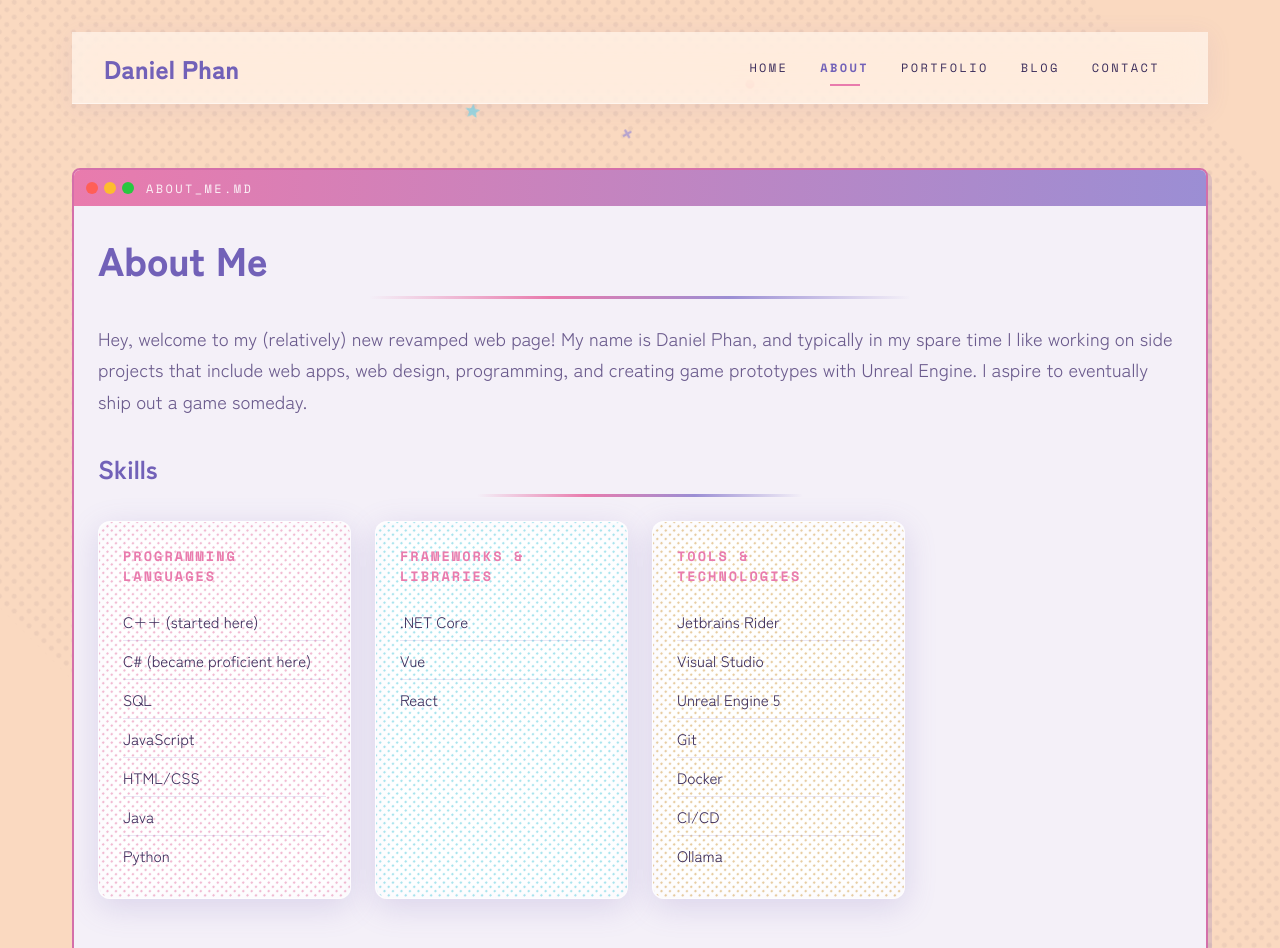
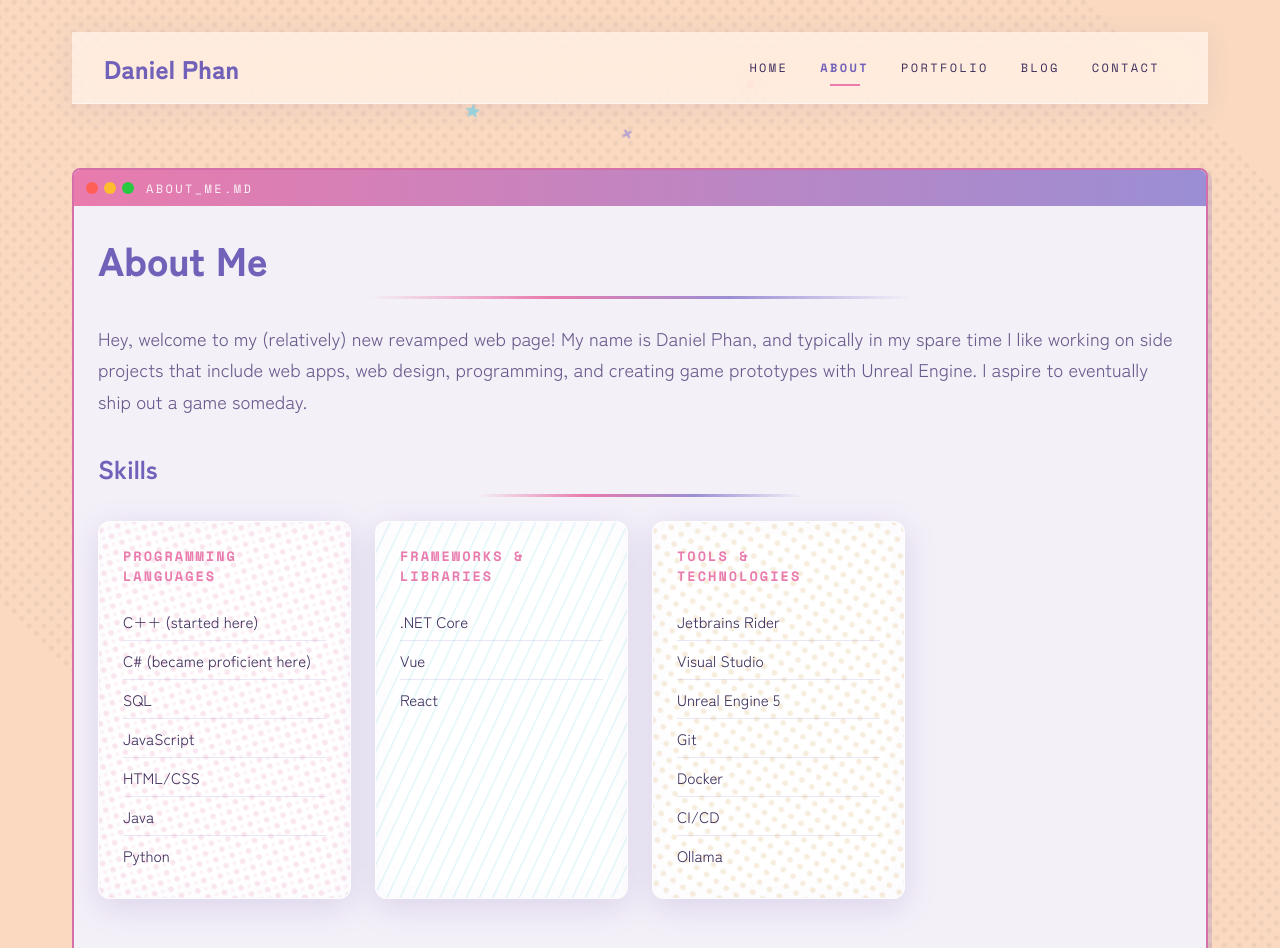
Before and after one commit to Axelm3sh/Axelm3sh.github.io, a React (Vite) app: page /about in a window 1280 px wide. Shown: the top 948 px of the page. Built offline with nearby package versions, Linux system fonts and the light colour scheme.

Commit message:
Improve About page skill cards with enhanced halftone effects

```diff
--- a/src/pages/About.tsx
+++ b/src/pages/About.tsx
@@ -25,7 +25,7 @@ const About = () => {
             <h2>Skills</h2>
             <Divider width="30%" />
             <div className="skills-grid">
-              <GlassPanel className="skill-category" halftone={{ size: 'sm', color: 'blush' }}>
+              <GlassPanel className="skill-category" halftone={{ size: 'lg', color: 'blush', opacity: 0.35, angle: 30, pattern: "stipple" }}>
                 <h3>Programming Languages</h3>
                 <ul>
                   <li>C++ (started here)</li>
@@ -37,7 +37,7 @@ const About = () => {
                   <li>Python</li>
                 </ul>
               </GlassPanel>
-              <GlassPanel className="skill-category" halftone={{ size: 'sm', color: 'cyan' }}>
+              <GlassPanel className="skill-category" halftone={{ size: 'lg', color: 'cyan', opacity: 0.35, angle: 25, pattern: "lines" }}>
                 <h3>Frameworks & Libraries</h3>
                 <ul>
                   <li>.NET Core</li>
@@ -45,7 +45,7 @@ const About = () => {
                   <li>React</li>
                 </ul>
               </GlassPanel>
-              <GlassPanel className="skill-category" halftone={{ size: 'sm', color: 'gold' }}>
+              <GlassPanel className="skill-category" halftone={{ size: 'lg', color: 'gold', opacity: 0.35, angle: 35, pattern: "dots" }}>
                 <h3>Tools & Technologies</h3>
                 <ul>
                   <li>Jetbrains Rider</li>
```
